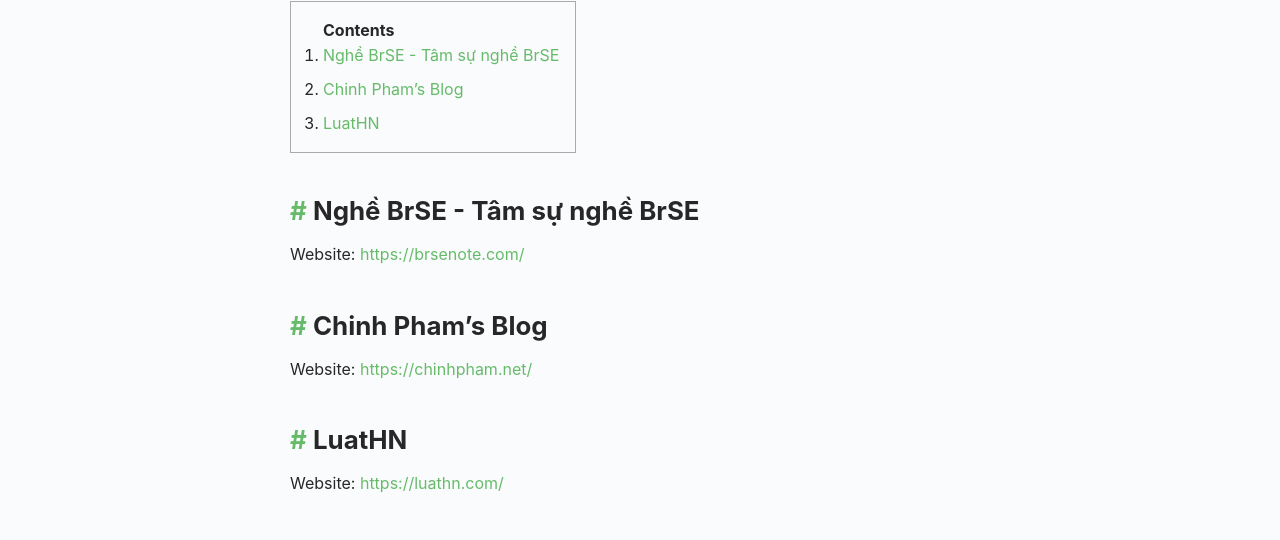
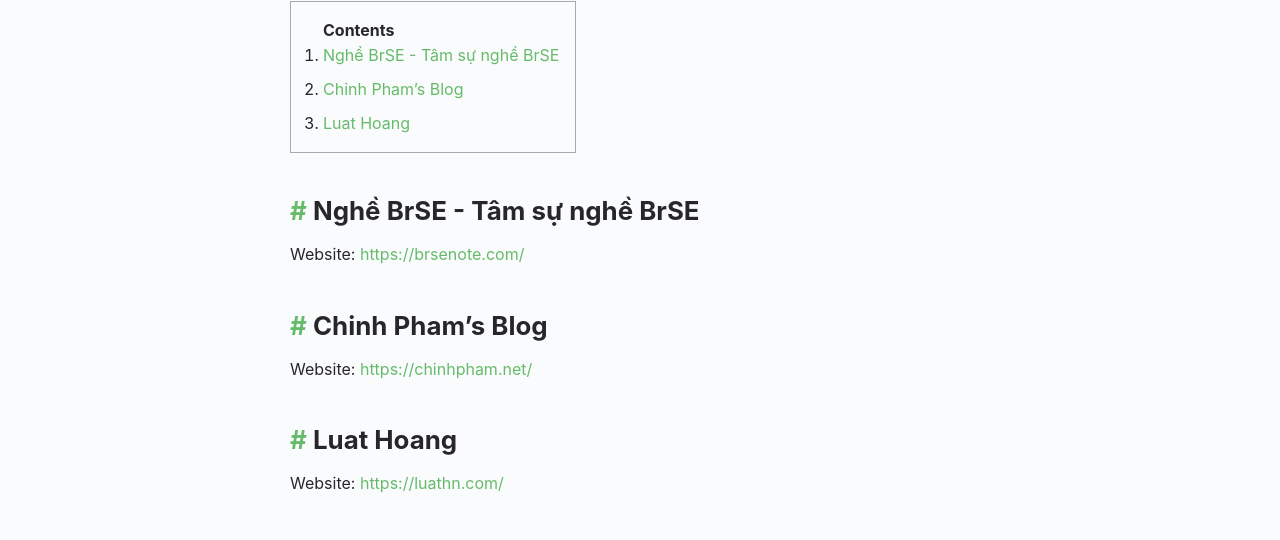
Before and after one commit to sangvo/myblog, a Jekyll site: the page built from _pages/friends.md, in a window 1280 px wide. Shown: the part 234-774 px from the top of the page. Built offline with Jekyll 4.4.1, drawn with Linux system fonts in a browser that asks for light colours.

Commit message:
Change text luat blog

```diff
--- a/_pages/friends.md
+++ b/_pages/friends.md
@@ -10,5 +10,5 @@
 ## Chinh Pham's Blog
 Website: [https://chinhpham.net/](https://chinhpham.net/)
 
-## LuatHN
+## Luat Hoang
 Website: [https://luathn.com/](https://luathn.com/)
```
